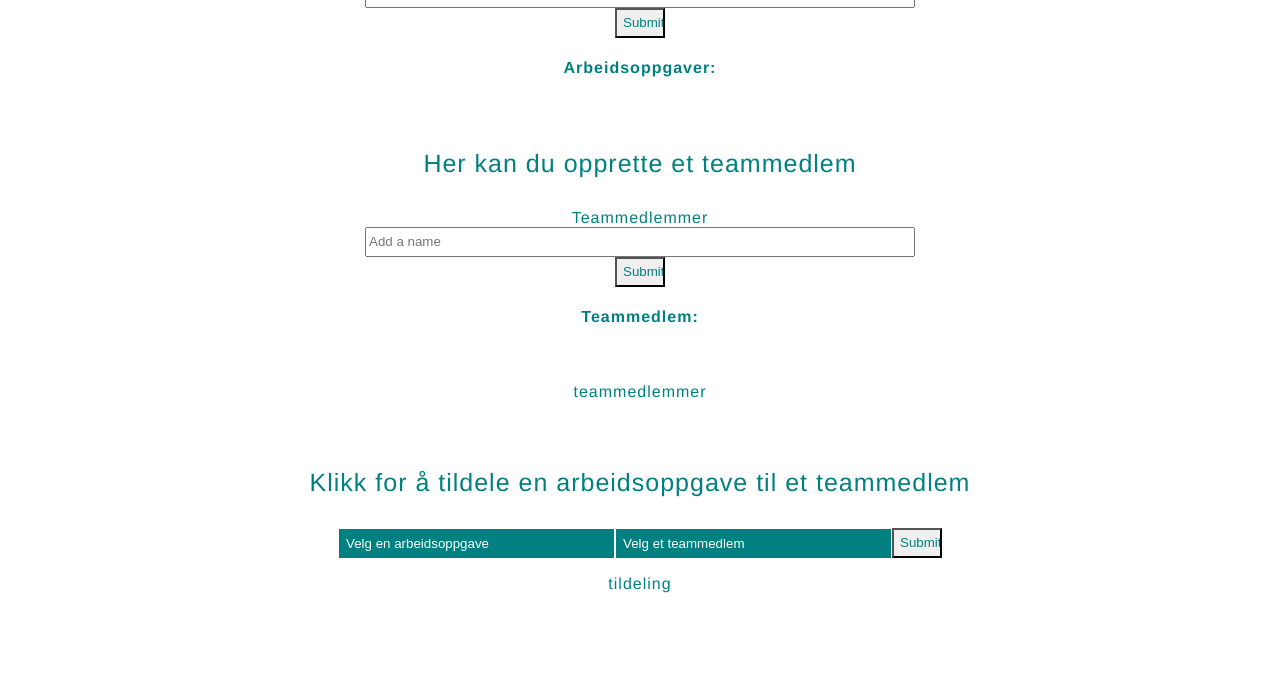
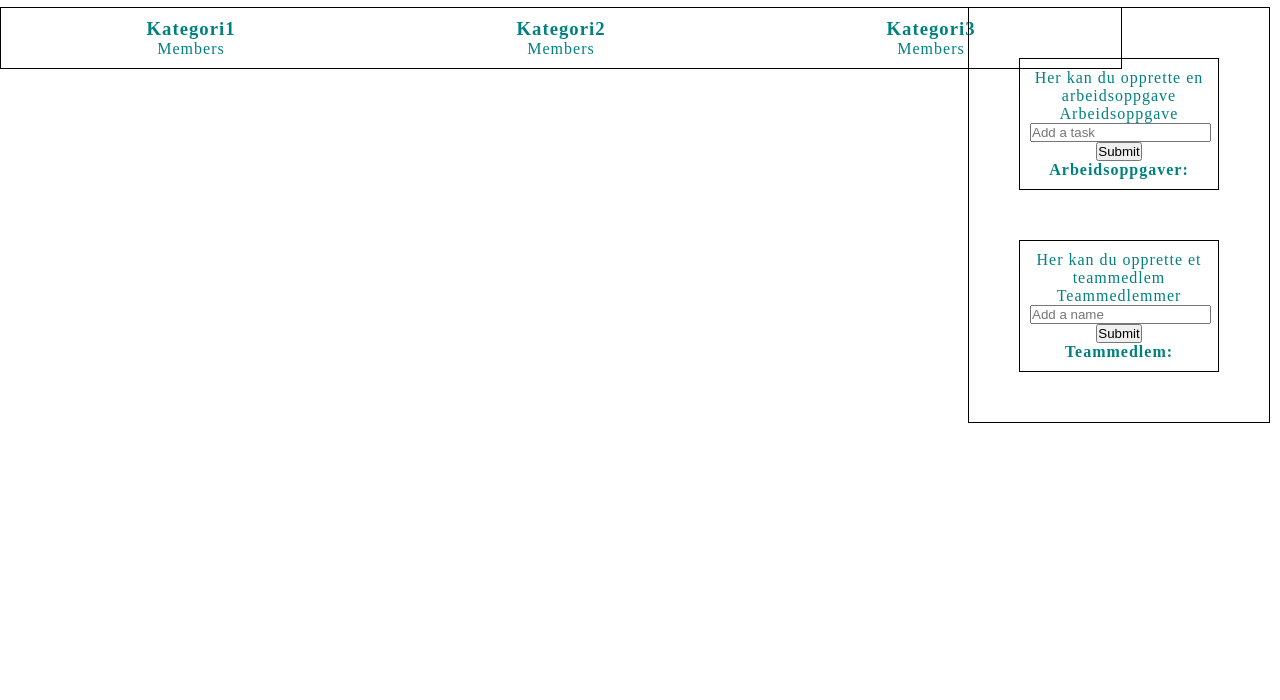
Before and after one commit to Westerdals/pro104-eksamen-gruppe1, a plain HTML site: page Index.html in a window 1280 px wide. Shown: the part 110-810 px from the top of the page. Drawn offline with Linux system fonts and the light colour scheme.

Commit message:
utkast av ny webside

```diff
--- a/Index.css
+++ b/Index.css
@@ -1,139 +1,38 @@
-main{
-
-    text-align: center;
-    position: relative;
+* {
+    margin: 0;
+    padding: 0;
 }
 
 body {
-    max-width: 800px;
+    max-width: 1400px;
     height: auto;
-    grid-template-rows: auto 1fr auto;
     height: 100vh;
+    letter-spacing: 1;
+    color: teal;
     text-align: center;
-    position: relative;
-    font-family: "helvetica neue";
-    font-weight: 200;
-    letter-spacing: 1;
-    left: auto;
-   color: teal;
     margin: auto;
 }
-
-h2 {
-    font-size: 25px;
-    font-weight: 350;
-    color: teal;
+header {
+    padding: 30px;
+    margin: 10px;
+}
+.gridContainer {
+    max-width: 1100px;
+    display: grid;
+    grid-template-columns: auto auto auto;
+    grid-column-gap: 10px;
     padding: 10px;
+    border: 1px solid black;
 }
-
-#cont{
-    width: 800px;
-    display: block;
-    height: auto;
-   background-color: aliceblue;
-    min-height: 100%;
-    padding-top: 20px;
-   text-align: center;
-    padding-bottom: 20px;
-    border: 1px solid teal;
+.sideBar{
+    position: absolute;
+    width: 300px;
+    right: 10px;
+    top: 117px;
+    border: 1px solid black;
 }
-
-#cont p {
-    text-decoration: underline;
-    font-size: 18px;
+.sideBarElement{
+    margin: 50px;
+    padding: 10px;
+    border: 1px solid black;
 }
-form {
-    display: flex;
-    margin: auto;
-    justify-content: center;
-
-}
-input {
-    width: 550px;
-    height: 30px;
-}
-
-select {
-    width: 275px;
-     border:none;
-    -webkit-appearance: none;
-    -moz-appearance: none;
-    appearance: none;
-    -ms-appearance: none;
-    background-color: white;
-    border-radius: 0;
-    margin: 1px;
-    padding: 7px;
-    background-color: teal;
-    color: white;
-
-}
-
-
-
-input[type=submit] {
-    width: 50px;
-   height: 30px;
-    -webkit-appearance: none;
-    -moz-appearance: none;
-    appearance: none;
-    -ms-appearance: none;
-    color: teal;
-
-}
-
-
-
-
-#workTaskList {
-    display: grid;
-    grid-template-columns: repeat(2, 1fr);
-    grid-gap: 0.2em;
-    padding: 10px;
-    color: white;
-    max-width: 600px;
-    margin: auto;
-
-
-}
-
-
-
-#workTaskList > * {
-
- background-color: teal;
-}
-
-
-#teamMemberList {
-    display: grid;
-    grid-template-columns: repeat(2, 1fr);
-    grid-gap: 0.2em;
-    padding: 10px;
-    color: white;
-    max-width: 600px;
-    margin: auto;
-
-}
-
-#teamMemberList > * {
-
- background-color: teal;
-}
-
-#assignmentList {
-    display: grid;
-    grid-template-columns: repeat(1, 1fr);
-    grid-gap: 0.2em;
-    padding: 10px;
-    color: white;
-    max-width: 600px;
-    margin: auto;
-
-
-}
-
-#assignmentList > * {
-
- background-color: teal;
-}
--- a/Index.html
+++ b/Index.html
@@ -1,48 +1,65 @@
 <html>
 <head>
     <link rel="stylesheet" type="text/css" href="index.css">
+    <script type="text/javascript" src="index.js"></script>
+    <script type="text/javascript" src="dragndrop.js"></script>
 </head>
 
-<script type="text/javascript" src="index.js"></script>
-<script type="text/javascript" src="dragndrop.js"></script>
-
-<h2>Her kan du opprette en arbeidsoppgave</h2>
+<body>
+    <header>
+        <h1>Webside</h1>
+    </header>
+    <div class="mainContainer">
+        <div class="gridContainer">
+            <div class="gridElement" ondrop="drop(event)" ondragover="allowDrop(event)" >
+                <h3>Kategori1</h3>
+                <div class="members">Members</div>
+            </div>
+            <div class="gridElement" ondrop="drop(event)" ondragover="allowDrop(event)">
+                <h3>Kategori2</h3>
+                <div class="members">Members</div>
+            </div>
+            <div class="gridElement" ondrop="drop(event)" ondragover="allowDrop(event)">
+                <h3>Kategori3</h3>
+                <div class="members">Members</div>
+            </div>
+        </div>
+        <div class="sideBar">
+            <div class="sideBarElement">
+                <p>Her kan du opprette en arbeidsoppgave</p>
                 <form onsubmit="createNewTask(event)">
 
-    <div>
                 <label>Arbeidsoppgave
-        <div><input name="task" placeholder="Add a task" />
+                    <input name="task" placeholder="Add a task" />
                 </label>
-    </div>
-    <div>
+
                 <input type="submit"/>
 
-    </div>
+
                 </form>
 
                 <h4>Arbeidsoppgaver:</h4>
 
                 <div id ="workTaskList"></div>
+            </div>
+            <div class="sideBarElement">
+                <p>Her kan du opprette et teammedlem</p>
+                <form onsubmit="createNewTeamMember(event)">
 
+                <label>Teammedlemmer
+                    <input name="teamMember" placeholder="Add a name" />
+                </label>
 
-<h2>Her kan du opprette et teammedlem</h2>
-<form onsubmit="createNewTeamMember(event)">
-<div>
-        <label>Teammedlemmer
-   <div><input name="teamMember" placeholder="Add a name" />
-        </label>
-    </div>
-      <div>
                 <input type="submit"/>
-    </div>
+
                 </form>
 
 
                 <h4>Teammedlem:</h4>
                 <div id ="teamMemberList"></div>
-
-    <p>teammedlemmer</p>
-    <div id="teamMemberList"></div>
+            </div>
+        </div>
+        <!--<div id="teamMemberList"></div>
         <h2>Klikk for å tildele en arbeidsoppgave til et teammedlem</h2>
 
         <form onsubmit="submitAssignmentTask(event)">
@@ -57,5 +74,8 @@
             <input type="submit">
         </form>
         <p>tildeling</p>
-    <!--ondrop og ondragover: gjør det mulig å dragge noe inn i diven-->
-    <div id="assignmentList" ondrop="drop(event)" ondragover="allowDrop(event)"></div>
+
+        <div id="assignmentList" ondrop="drop(event)" ondragover="allowDrop(event)"></div>-->
+    </div>
+</body>
+</html>
```
Lines whose indentation alone changed are shown as unchanged.
